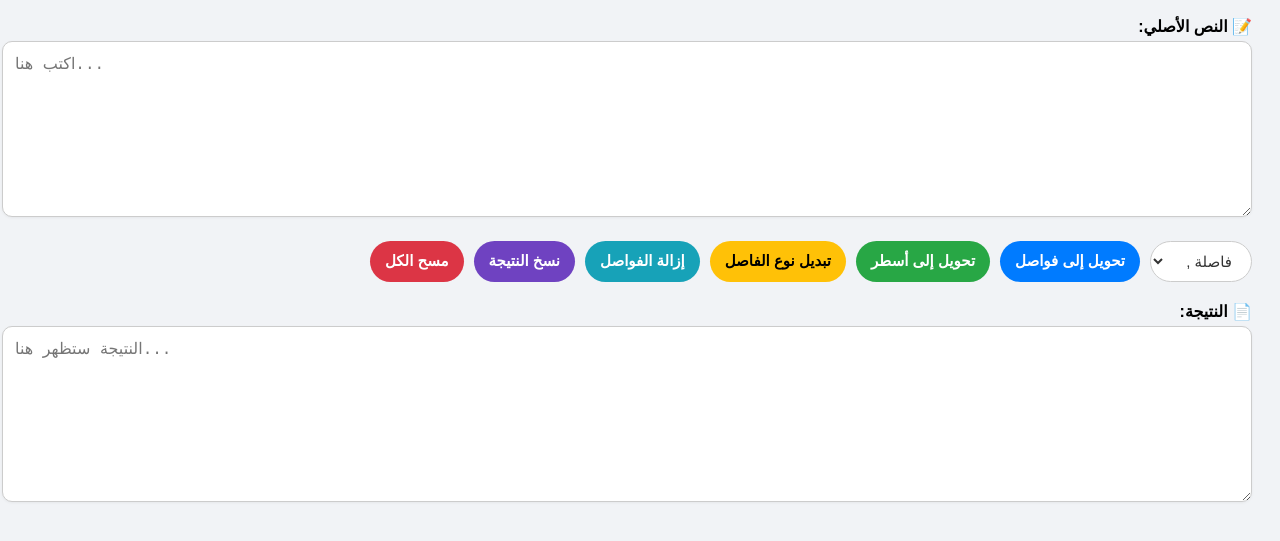
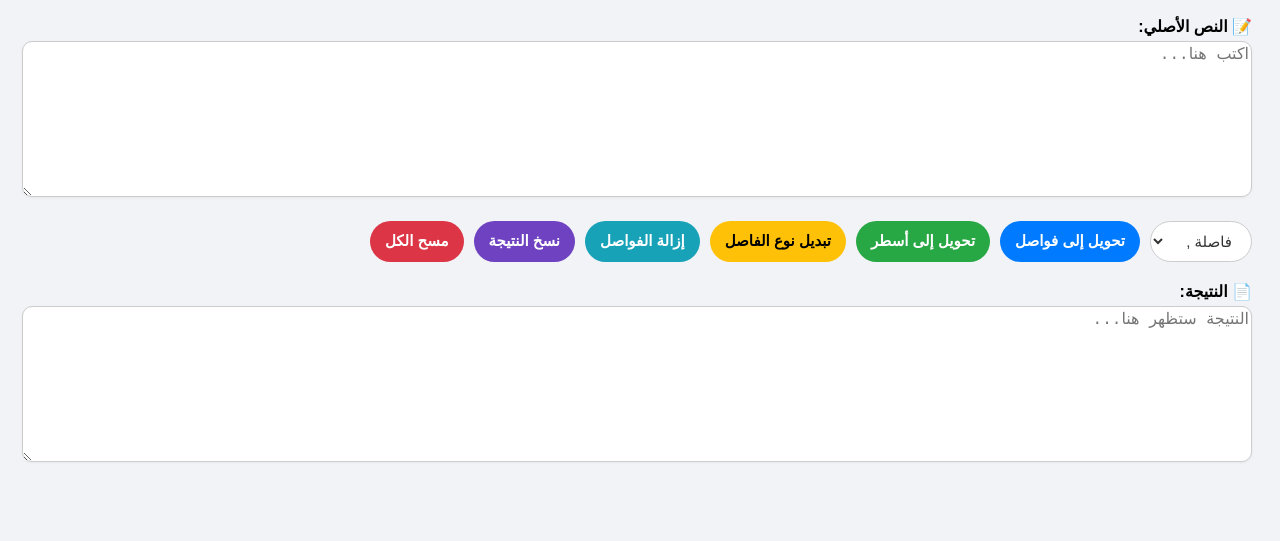
Before and after one commit to abdol5nifri/delimihbatl3andnatijaazraruiux, a plain HTML site: page index.html in a window 1280 px wide. Shown: the part 79-620 px from the top of the page. Drawn offline with Linux system fonts and the light colour scheme.

Commit message:
Update index.html
Update padding

```diff
--- a/index.html
+++ b/index.html
@@ -21,14 +21,14 @@
     textarea {
       width: 100%;
       height: 150px;
-      padding: 12px;
+    /*  padding: 12px;*/
       font-size: 16px;
       resize: vertical;
       border: 1px solid #ccc;
       border-radius: 10px;
       background: #fff;
       box-shadow: 0 1px 3px rgba(0,0,0,0.05);
-      direction: initial;
+      /*direction: initial;*/
     }
 
     .controls {
```
